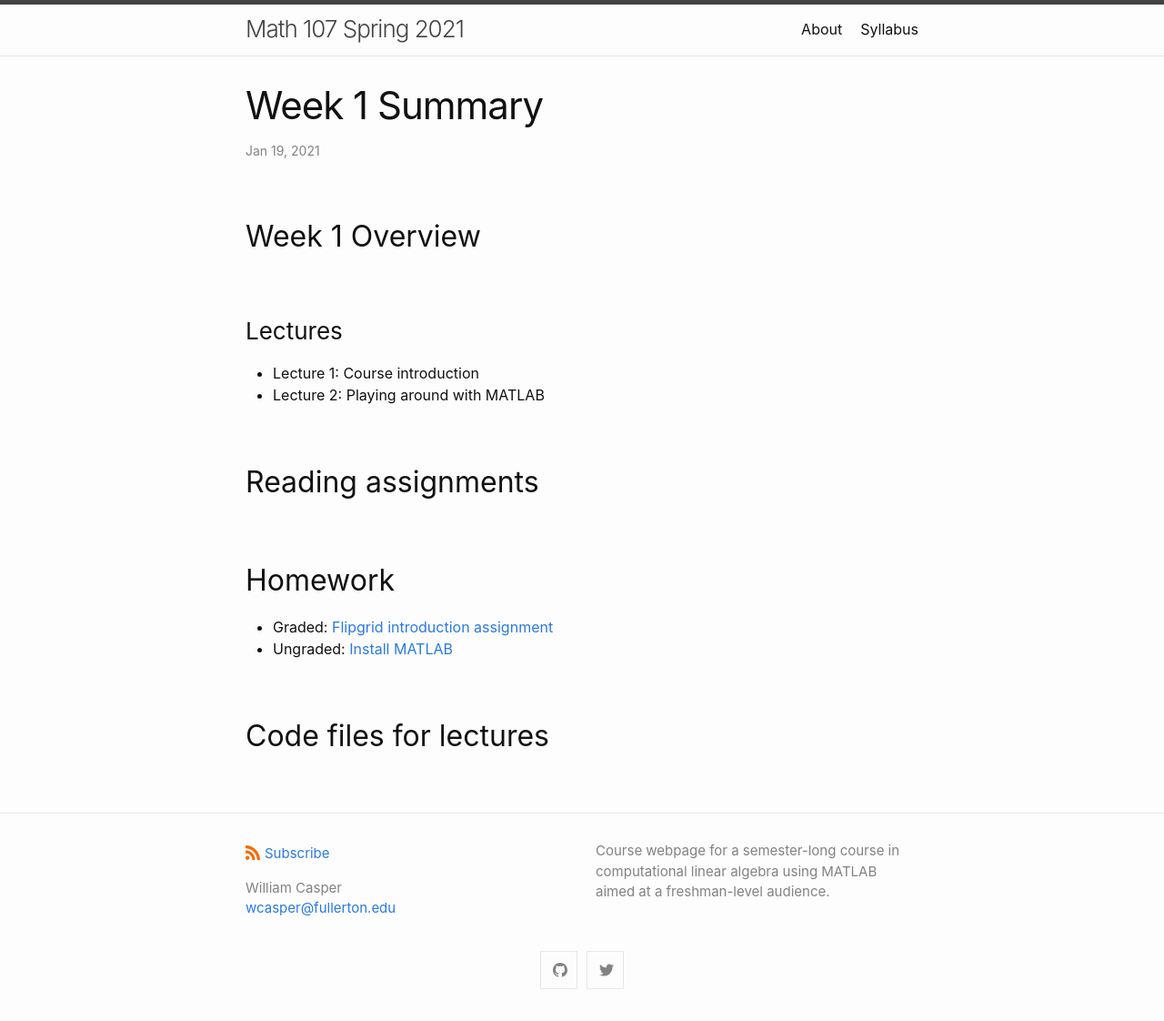
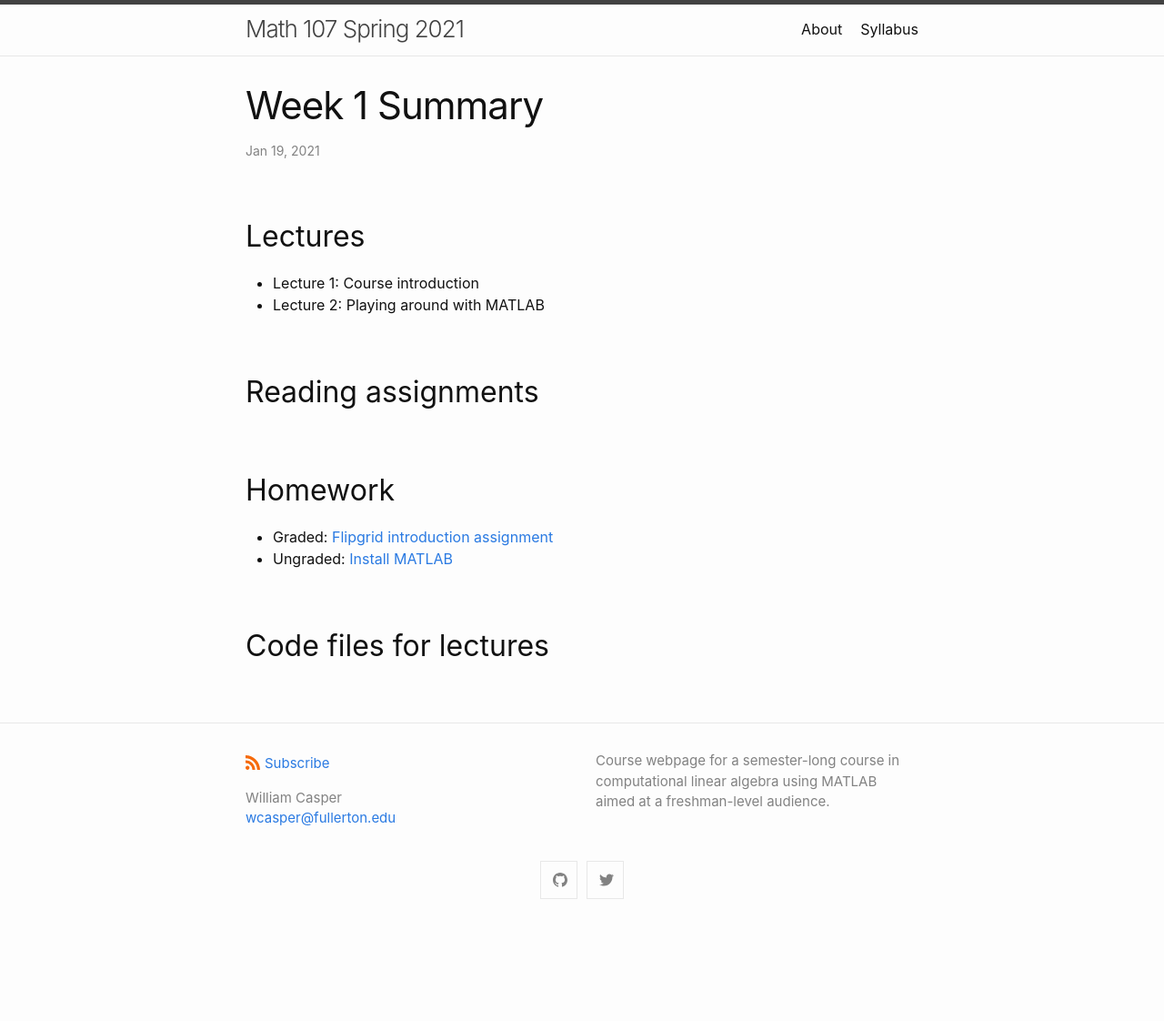
Before and after one commit to wcasper/math107spring2021, a Jekyll site: the page built from _posts/2021-01-19-Week-1-Summary.md, in a window 1280 px wide. Shown: the whole page at 91% size. Built offline with Jekyll 4.4.1, drawn with Linux system fonts in a browser that asks for light colours; after the commit the page ends 1023 px from its top, so only the background shows below that.

Commit message:
fixed formatting

```diff
--- a/_posts/2021-01-19-Week-1-Summary.md
+++ b/_posts/2021-01-19-Week-1-Summary.md
@@ -2,8 +2,8 @@
 layout: post
 ---
 
-## Week 1 Overview
-### Lectures
+## Lectures
+
 * Lecture 1: Course introduction
 * Lecture 2: Playing around with MATLAB
 
```
